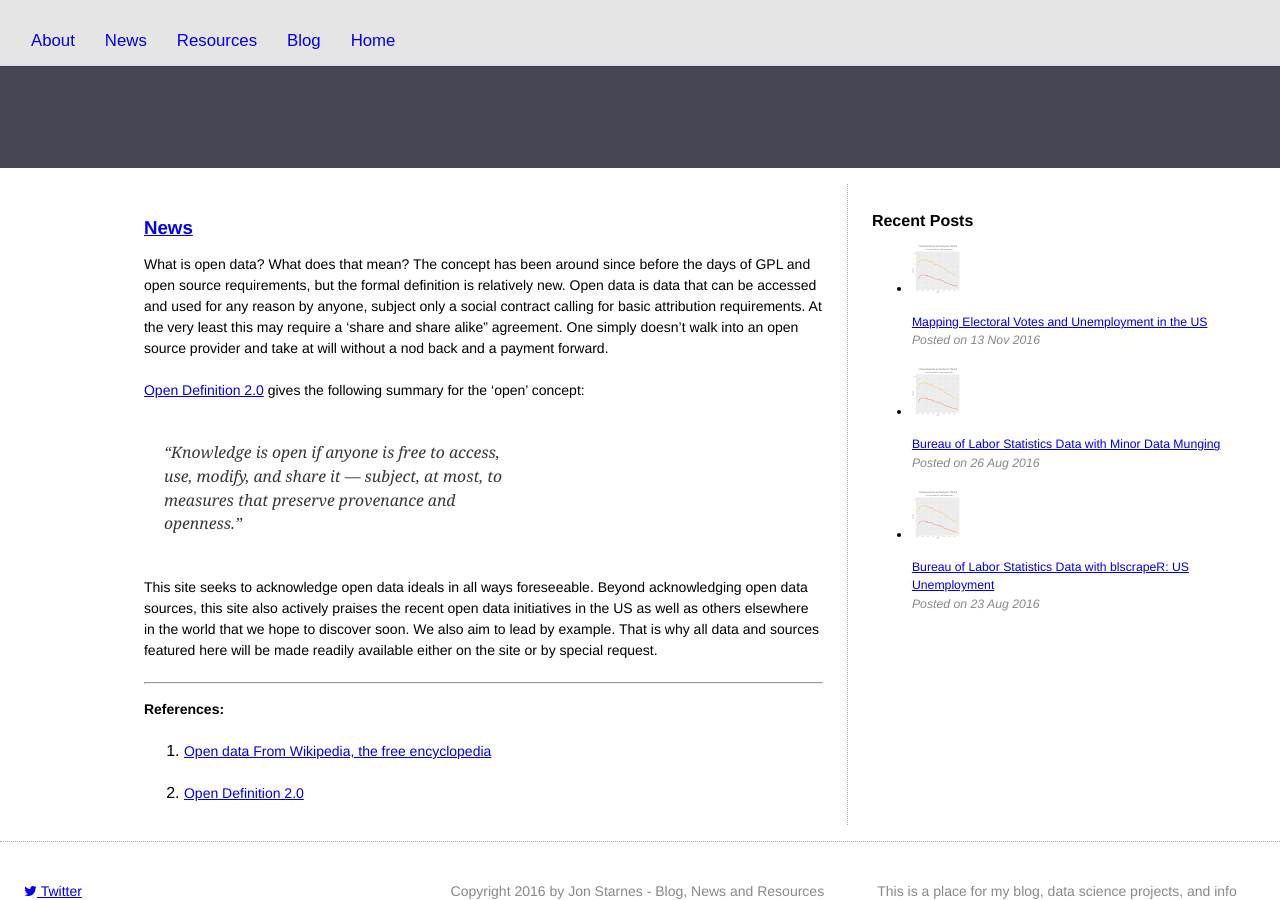
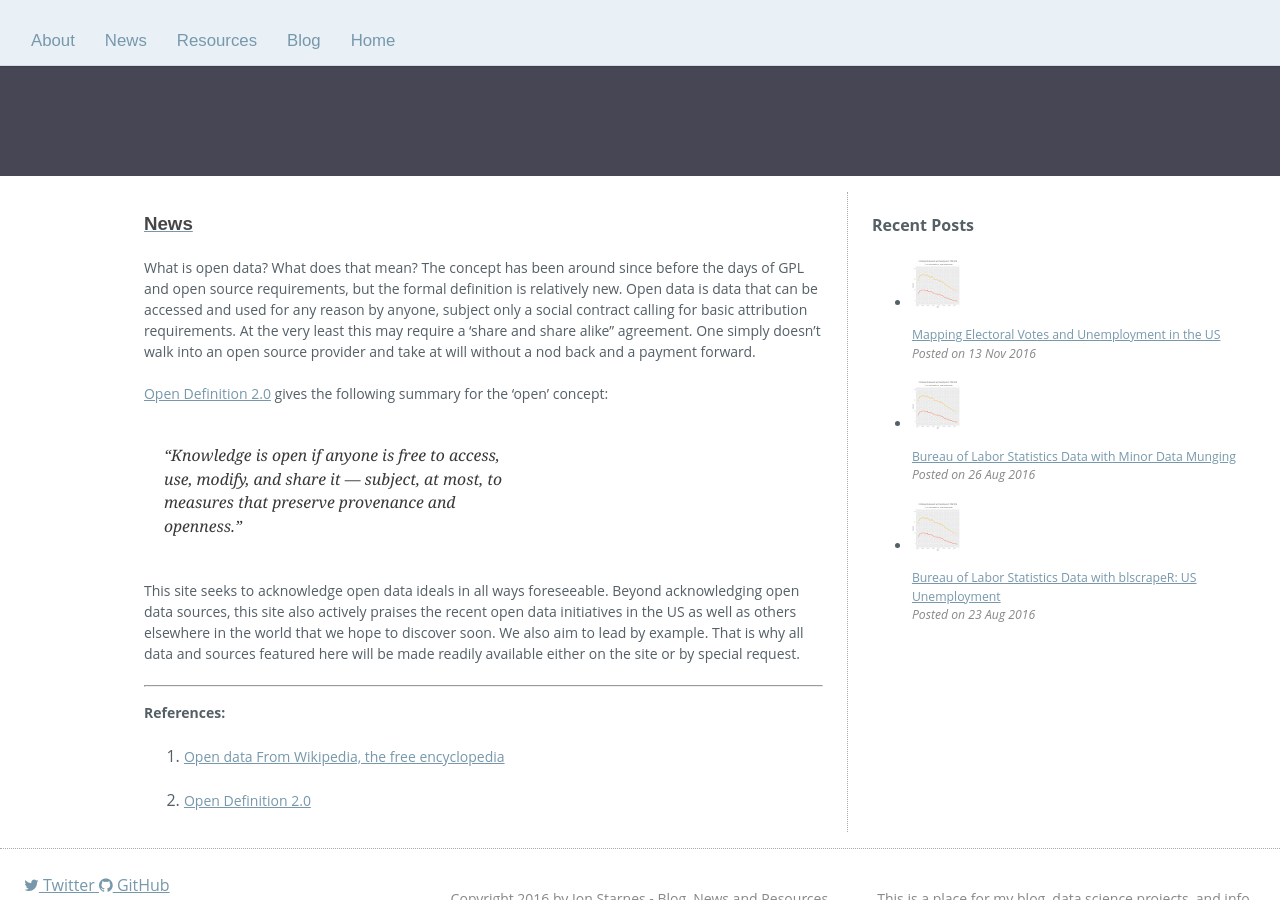
Before and after one commit to jon-starnes/jon-starnes.github.io, a Jekyll site: the page built from index.html, in a window 1280 px wide and 900 px high. Built offline with Jekyll 4.4.1, drawn with Linux system fonts in a browser that asks for light colours; nearby versions of some CDN libraries.

Commit message:
Style updates

```diff
--- a/_includes/footer.html
+++ b/_includes/footer.html
@@ -3,13 +3,11 @@
   <div class="row">
 
     <div class="col sidebar1">
-      <p class="desc">
         {% if site.twitter_username %}
         <a href="https://twitter.com/{{ site.twitter_username }}">
           <i class="fa fa-twitter"></i> Twitter
         </a>
         {% endif %}
-      </p>
 
       {% if site.github_username %}
       <a href="https://github.com/{{ site.github_username }}">
--- a/_sass/_layout.scss
+++ b/_sass/_layout.scss
@@ -1,4 +1,3 @@
-/*
 body {
 margin: 0;
 color: $font-color;
@@ -7,43 +6,8 @@
 line-height: 1.6;
 -webkit-font-smoothing: antialiased;
 }
-*/
 
-/* Container and layout for grids
-
-.container {
-	max-width: 95em;
-}
-*/
-/* you only need width to set up columns; all columns are 100%-width by default, so we start
-from a one-column mobile layout and gradually improve it according to available screen space */
-/*	 .container {
-max-width: $content-width;
-margin: 0 auto;
-}
-*/
-/*
-you only need width to set up columns; all columns are 100%-width by default, so we start
-from a one-column mobile layout and gradually improve it according to available screen space
-@media only screen and (min-width: 34em) {
-	.feature, .info { width: 50%; }
-}celadonwidth: 33.33%; }
-	.info    { width: 100%;   }
-	.content1 { width: 50%; 	}
-	.sidebar1	{ width: 8.33%; 	}
-	.sidebar2	{ width: 25%; 	}
-}
-@media only screen and (min-width: 76em) {
-	.content { width: 58.33%; } /* 7/12
-	.sidebar { width: 41.66%; } /* 5/12
-	.info    { width: 50%;    }
-	.content1 { width: 66.66%; 	}
-	.sidebar1	{ width: 8.33%; 	}
-	.sidebar2	{ width: 25%; 	}
-}
-*/
-
-/* Fonts
+// Fonts
 h1,
 h2,
 h3 {
@@ -74,7 +38,6 @@
 color: $link-hover-color;
 text-decoration: underline;
 }
-*/
 
 header {
 	background: $header;
@@ -111,7 +74,7 @@
 	position: fixed;
 	top: 0;
 	left: 0;
-	background: #e5e5e5;
+	background: #E9F1F7;
 	width: 100%;
 	z-index: 2;
 	border-bottom: 1px solid lighten($light, 30%);
--- a/css/screen.css
+++ b/css/screen.css
@@ -1,8 +1,9 @@
 
-body {
+/*body {
 	font-family: "Helvetica Neue", Helvetica, Arial, sans-serif;
 	margin: 0;
 }
+
 a {
 	color: $link-color;
 }
@@ -20,6 +21,8 @@
 h3, h4 {
 	margin-bottom: 0.75em;
 }
+
+*/
 
 p, ul {
 	font-size: 0.8125em;
```
